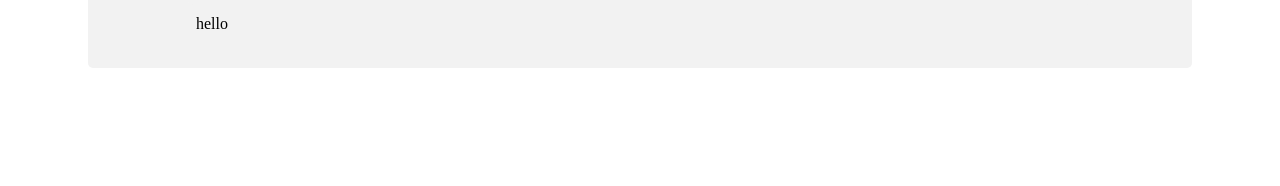
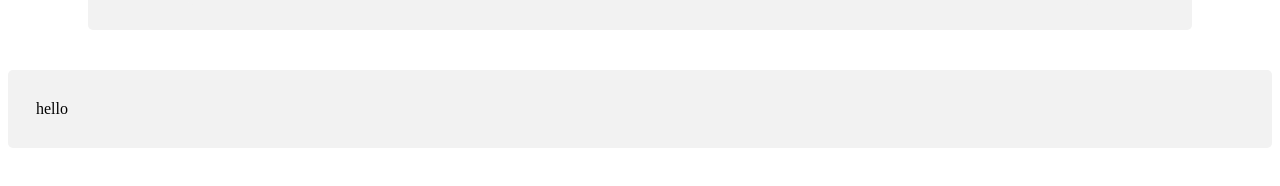
Before and after one commit to isabellabrielle/EthicalIssuesApp, a plain HTML site: page index.html in a window 1280 px wide. Shown: the part 502-688 px from the top of the page. Drawn offline with Linux system fonts and the light colour scheme.

Commit message:
Update index.html

```diff
--- a/index.html
+++ b/index.html
@@ -76,6 +76,11 @@
         });
         </script>
 
+
+    </form>
+  </div>
+
+  <div class="responseContainer">
     <p id="Response">hello</p>
 
     <script>
@@ -107,12 +112,7 @@
           document.getElementById('Response').innerText = "Against Response Answer"
           })
     </script>
-
-
-    </form>
     </div>
-
-
 
 
 
```
Lines whose indentation alone changed are shown as unchanged.
